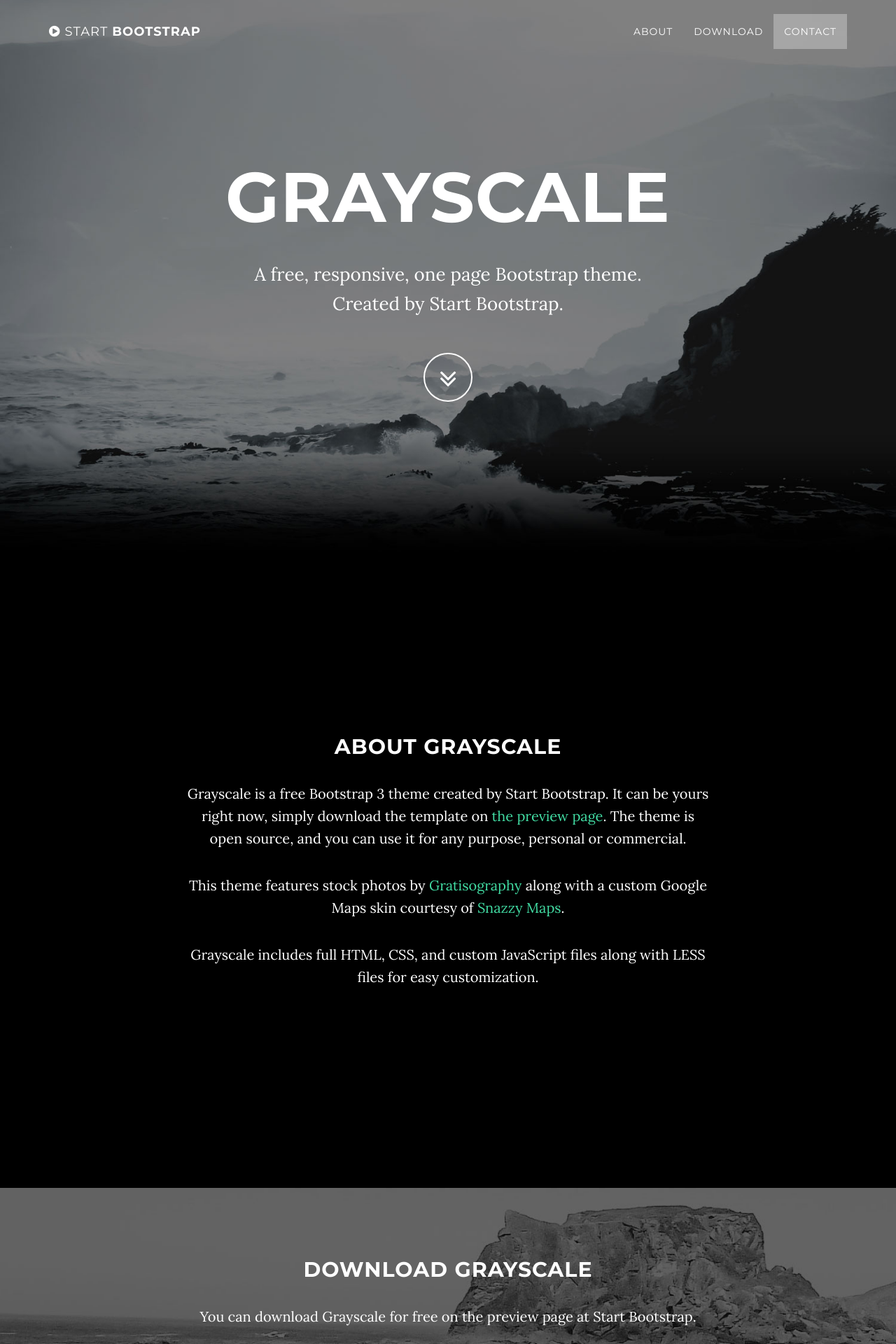
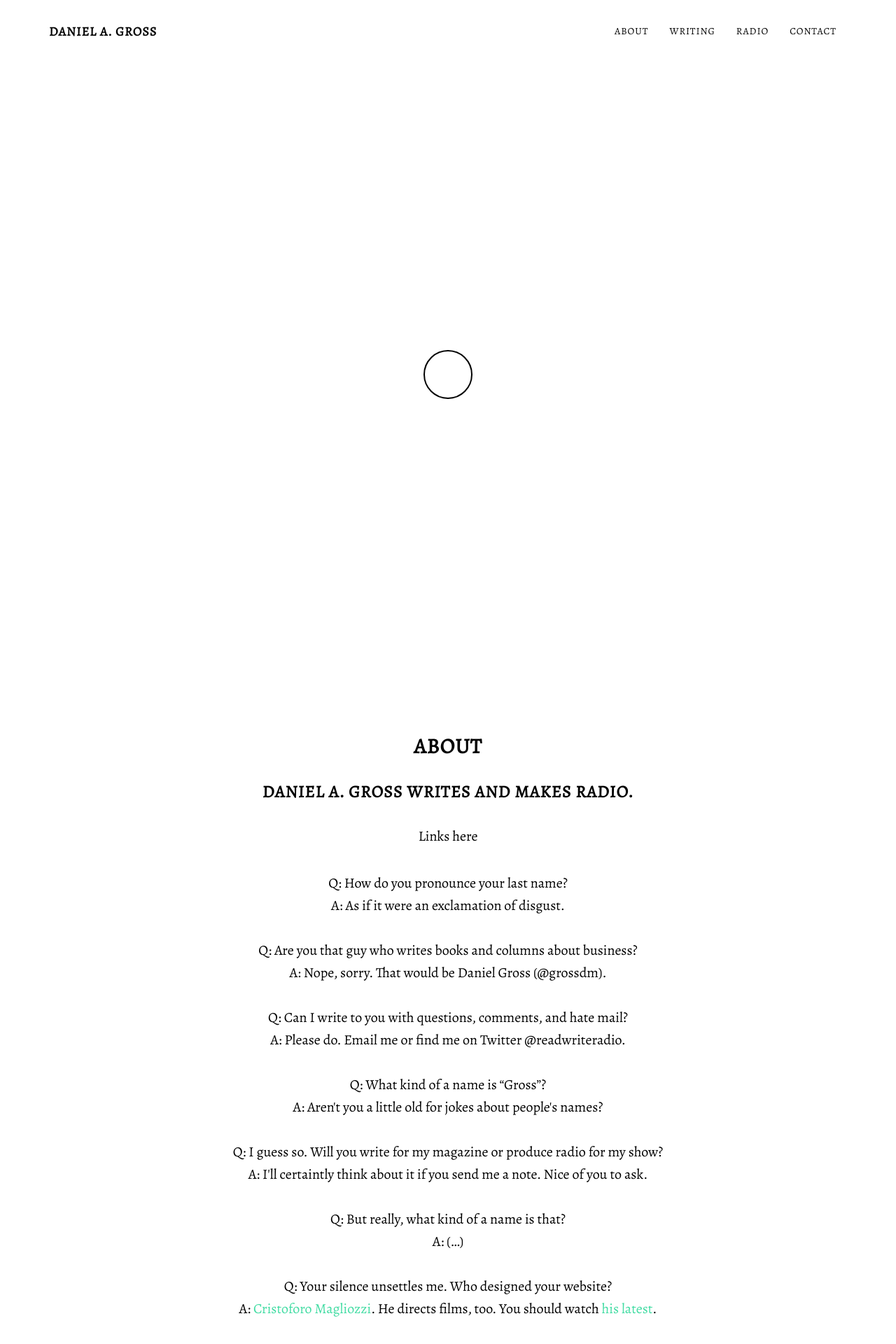
Before and after one commit to grodzianowski/dgws, a PHP site: page / in a window 1280 px wide. Shown: the top 1920 px of the page at 70% size. Run offline with PHP 8.4, Linux system fonts and the light colour scheme; some libraries are stand-ins or nearby versions.

Commit message:
skeleton

```diff
--- a/css/grayscale.css
+++ b/css/daniel.css
@@ -1,15 +1,13 @@
 /*!
- * Start Bootstrap - Grayscale Bootstrap Theme (http://startbootstrap.com)
- * Code licensed under the Apache License v2.0.
- * For details, see http://www.apache.org/licenses/LICENSE-2.0.
- */
+ * Daniel Theme
+*/
 
 body {
     width: 100%;
     height: 100%;
-    font-family: Lora,"Helvetica Neue",Helvetica,Arial,sans-serif;
-    color: #fff;
-    background-color: #000;
+    font-family: Alegreya, serif;
+    color: #000;
+    background-color: #fff;
 }
 
 html {
@@ -25,7 +23,7 @@ h5,
 h6 {
     margin: 0 0 35px;
     text-transform: uppercase;
-    font-family: Montserrat,"Helvetica Neue",Helvetica,Arial,sans-serif;
+    font-family: Alegreya, serif;
     font-weight: 700;
     letter-spacing: 1px;
 }
@@ -65,8 +63,8 @@ a:focus {
     margin-bottom: 0;
     border-bottom: 1px solid rgba(255,255,255,.3);
     text-transform: uppercase;
-    font-family: Montserrat,"Helvetica Neue",Helvetica,Arial,sans-serif;
-    background-color: #000;
+    font-family: Alegreya, serif;
+    background-color: #fff;
 }
 
 .navbar-custom .navbar-brand {
@@ -80,7 +78,7 @@ a:focus {
 .navbar-custom .navbar-brand .navbar-toggle {
     padding: 4px 6px;
     font-size: 16px;
-    color: #fff;
+    color: #000;
 }
 
 .navbar-custom .navbar-brand .navbar-toggle:focus,
@@ -89,7 +87,7 @@ a:focus {
 }
 
 .navbar-custom a {
-    color: #fff;
+    color: #000;
 }
 
 .navbar-custom .nav li a {
@@ -119,7 +117,7 @@ a:focus {
 }
 
 .navbar-custom .nav li.active a:hover {
-    color: #fff;
+    color: #000;
 }
 
 @media(min-width:768px) {
@@ -136,7 +134,7 @@ a:focus {
     .navbar-custom.top-nav-collapse {
         padding: 0;
         border-bottom: 1px solid rgba(255,255,255,.3);
-        background: #000;
+        background: #fff;
     }
 }
 
@@ -147,8 +145,8 @@ a:focus {
     padding: 100px 0;
     text-align: center;
     color: #fff;
-    background: url(../img/intro-bg.jpg) no-repeat bottom center scroll;
-    background-color: #000;
+    /*background: url(../img/intro-bg.jpg) no-repeat bottom center scroll;*/
+    background-color: #fff;
     -webkit-background-size: cover;
     -moz-background-size: cover;
     background-size: cover;
@@ -188,7 +186,7 @@ a:focus {
     height: 70px;
     margin-top: 15px;
     padding: 7px 16px;
-    border: 2px solid #fff;
+    border: 2px solid #000;
     border-radius: 100%!important;
     font-size: 40px;
     color: #fff;
@@ -264,9 +262,9 @@ a:focus {
 .download-section {
     width: 100%;
     padding: 50px 0;
-    color: #fff;
-    background: url(../img/downloads-bg.jpg) no-repeat center center scroll;
-    background-color: #000;
+    color: #000;
+    /*background: url(../img/downloads-bg.jpg) no-repeat center center scroll;*/
+    background-color: #fff;
     -webkit-background-size: cover;
     -moz-background-size: cover;
     background-size: cover;
@@ -297,7 +295,7 @@ a:focus {
 .btn {
     border-radius: 0;
     text-transform: uppercase;
-    font-family: Montserrat,"Helvetica Neue",Helvetica,Arial,sans-serif;
+    font-family: Alegreya, serif;
     font-weight: 400;
     -webkit-transition: all .3s ease-in-out;
     -moz-transition: all .3s ease-in-out;
@@ -305,17 +303,17 @@ a:focus {
 }
 
 .btn-default {
-    border: 1px solid #42dca3;
-    color: #42dca3;
+    border: 1px solid #000;
+    color: #000;
     background-color: transparent;
 }
 
 .btn-default:hover,
 .btn-default:focus {
-    border: 1px solid #42dca3;
+    border: 1px solid #fff;
     outline: 0;
     color: #000;
-    background-color: #42dca3;
+    background-color: #fff;
 }
 
 ul.banner-social-buttons {
@@ -350,14 +348,14 @@ footer p {
 
 ::-moz-selection {
     text-shadow: none;
-    background: #fcfcfc;
-    background: rgba(255,255,255,.2);
+    background: #fff;
+    background: rgba(255,255,255,1);
 }
 
 ::selection {
     text-shadow: none;
-    background: #fcfcfc;
-    background: rgba(255,255,255,.2);
+    background: #fff;
+    background: rgba(255,255,255,1);
 }
 
 img::selection {
@@ -369,5 +367,5 @@ img::-moz-selection {
 }
 
 body {
-    webkit-tap-highlight-color: rgba(255,255,255,.2);
+    webkit-tap-highlight-color: rgba(255,255,255,1);
 }
--- a/index.php
+++ b/index.php
@@ -9,18 +9,16 @@
     <meta name="description" content="">
     <meta name="author" content="">
 
-    <title>Grayscale - Start Bootstrap Theme</title>
+    <title>Daniel Gross - Journalsit</title>
 
     <!-- Bootstrap Core CSS -->
     <link href="css/bootstrap.min.css" rel="stylesheet">
 
     <!-- Custom CSS -->
-    <link href="css/grayscale.css" rel="stylesheet">
+    <link href="css/daniel.css" rel="stylesheet">
 
     <!-- Custom Fonts -->
-    <link href="font-awesome/css/font-awesome.min.css" rel="stylesheet" type="text/css">
-    <link href="http://fonts.googleapis.com/css?family=Lora:400,700,400italic,700italic" rel="stylesheet" type="text/css">
-    <link href="http://fonts.googleapis.com/css?family=Montserrat:400,700" rel="stylesheet" type="text/css">
+    <link href='http://fonts.googleapis.com/css?family=Alegreya' rel='stylesheet' type='text/css'>
 
     <!-- HTML5 Shim and Respond.js IE8 support of HTML5 elements and media queries -->
     <!-- WARNING: Respond.js doesn't work if you view the page via file:// -->
@@ -41,7 +39,7 @@
                     <i class="fa fa-bars"></i>
                 </button>
                 <a class="navbar-brand page-scroll" href="#page-top">
-                    <i class="fa fa-play-circle"></i>  <span class="light">Start</span> Bootstrap
+                    Daniel A. Gross
                 </a>
             </div>
 
@@ -56,7 +54,10 @@
                         <a class="page-scroll" href="#about">About</a>
                     </li>
                     <li>
-                        <a class="page-scroll" href="#download">Download</a>
+                        <a class="page-scroll" href="#writing">Writing</a>
+                    </li>
+                     <li>
+                        <a class="page-scroll" href="#radio">Radio</a>
                     </li>
                     <li>
                         <a class="page-scroll" href="#contact">Contact</a>
@@ -74,8 +75,8 @@
             <div class="container">
                 <div class="row">
                     <div class="col-md-8 col-md-offset-2">
-                        <h1 class="brand-heading">Grayscale</h1>
-                        <p class="intro-text">A free, responsive, one page Bootstrap theme.<br>Created by Start Bootstrap.</p>
+                        <h1 class="brand-heading">Daniel A.Gross</h1>
+                        <!--<p class="intro-text">@readwriteradio</p>-->
                         <a href="#about" class="btn btn-circle page-scroll">
                             <i class="fa fa-angle-double-down animated"></i>
                         </a>
@@ -89,22 +90,58 @@
     <section id="about" class="container content-section text-center">
         <div class="row">
             <div class="col-lg-8 col-lg-offset-2">
-                <h2>About Grayscale</h2>
-                <p>Grayscale is a free Bootstrap 3 theme created by Start Bootstrap. It can be yours right now, simply download the template on <a href="http://startbootstrap.com/template-overviews/grayscale/">the preview page</a>. The theme is open source, and you can use it for any purpose, personal or commercial.</p>
-                <p>This theme features stock photos by <a href="http://gratisography.com/">Gratisography</a> along with a custom Google Maps skin courtesy of <a href="http://snazzymaps.com/">Snazzy Maps</a>.</p>
-                <p>Grayscale includes full HTML, CSS, and custom JavaScript files along with LESS files for easy customization.</p>
+                <h2>About</h2>
+                <h3>Daniel A. Gross writes and makes radio.</h3>
+                <p>Links here</p>
+                 	<p>
+                    	Q: How do you pronounce your last name? <br>
+						A: As if it were an exclamation of disgust. <br><br>
+						Q: Are you that guy who writes books and columns about business? <br>
+						A: Nope, sorry. That would be Daniel Gross (@grossdm). <br><br>
+						Q: Can I write to you with questions, comments, and hate mail? <br>
+						A: Please do. Email me or find me on Twitter @readwriteradio. <br><br>
+						Q: What kind of a name is “Gross”? <br>
+						A: Aren't you a little old for jokes about people's names?<br><br>
+						Q: I guess so. Will you write for my magazine or produce radio for my show? <br>
+						A: I'll certaintly think about it if you send me a note. Nice of you to ask. <br><br>
+						Q: But really, what kind of a name is that? <br>
+						A: (…)<br><br>
+						Q: Your silence unsettles me. Who designed your website? <br>
+						A: <a href="http://www.cristoforomagliozzi.com">Cristoforo Magliozzi</a>. He directs films, too. You should watch <a href="http://www.coldstoragedoc.com">his latest</a>.<br><br>
+						Q: Wait, did you really conduct a Q&A just so you wouldn't have to write an “about” section? Who actually came up with the questions? <br>
+						A: I could ask you the same thing.<br><br>
+					</p>
             </div>
         </div>
     </section>
 
-    <!-- Download Section -->
-    <section id="download" class="content-section text-center">
+    <!-- Writing Section -->
+    <section id="writing" class="content-section text-center">
         <div class="download-section">
             <div class="container">
                 <div class="col-lg-8 col-lg-offset-2">
-                    <h2>Download Grayscale</h2>
-                    <p>You can download Grayscale for free on the preview page at Start Bootstrap.</p>
-                    <a href="http://startbootstrap.com/template-overviews/grayscale/" class="btn btn-default btn-lg">Visit Download Page</a>
+                	<h2>Writing</h2>
+                    <h3>You can find some of my writing on newsstands.</h3>
+                    <p>Newsweek Image Here</p>
+                    <h3> Once in a while my stories are picked up by venues like Longreads,Next Draft, the Morning News, and, uh, Australian and Irish radio. </h3>
+                    <p>Longreads Image</p>
+                    <h3> I curate stuff, too. Mostly on Twitter(add link), but sometimes elsewhere(add link).</h3>
+                </div>
+            </div>
+        </div>
+    </section>
+
+     <!-- Radio Section -->
+    <section id="radio" class="content-section text-center">
+        <div class="download-section">
+            <div class="container">
+                <div class="col-lg-8 col-lg-offset-2">
+                    <h2>Radio</h2>
+                    <h3>And you can hear my stories on public radio shows and podcasts.</h3>
+                    <p>99% Invisible. “Tunnel 57.”</p>
+                    <p>KCRW's UnFictional. “Bookbinder.”</p>
+                    <p>ABC's Radiotonic. “Living by the Book.”</p>
+                    <p>Rendered Radio. “Everything is an Instrument.”</p>
                 </div>
             </div>
         </div>
@@ -114,32 +151,22 @@
     <section id="contact" class="container content-section text-center">
         <div class="row">
             <div class="col-lg-8 col-lg-offset-2">
-                <h2>Contact Start Bootstrap</h2>
-                <p>Feel free to email us to provide some feedback on our templates, give us suggestions for new templates and themes, or to just say hello!</p>
-                <p><a href="mailto:feedback@startbootstrap.com">feedback@startbootstrap.com</a>
+                <h2>Contact Daniel A. Gross</h2>
+                <p>Blurb about contacting</p>
+                <p><a href="mailto:feedback@startbootstrap.com">Email Address Here</a>
                 </p>
                 <ul class="list-inline banner-social-buttons">
                     <li>
                         <a href="https://twitter.com/SBootstrap" class="btn btn-default btn-lg"><i class="fa fa-twitter fa-fw"></i> <span class="network-name">Twitter</span></a>
                     </li>
-                    <li>
-                        <a href="https://github.com/IronSummitMedia/startbootstrap" class="btn btn-default btn-lg"><i class="fa fa-github fa-fw"></i> <span class="network-name">Github</span></a>
-                    </li>
-                    <li>
-                        <a href="https://plus.google.com/+Startbootstrap/posts" class="btn btn-default btn-lg"><i class="fa fa-google-plus fa-fw"></i> <span class="network-name">Google+</span></a>
-                    </li>
                 </ul>
             </div>
         </div>
     </section>
-
-    <!-- Map Section -->
-    <div id="map"></div>
-
     <!-- Footer -->
     <footer>
         <div class="container text-center">
-            <p>Copyright &copy; Your Website 2014</p>
+            <p>Copyright &copy; Daniel A. Gross 2015</p>
         </div>
     </footer>
 
@@ -152,9 +179,6 @@
     <!-- Plugin JavaScript -->
     <script src="js/jquery.easing.min.js"></script>
 
-    <!-- Google Maps API Key - Use your own API key to enable the map feature. More information on the Google Maps API can be found at https://developers.google.com/maps/ -->
-    <script type="text/javascript" src="https://maps.googleapis.com/maps/api/js?key=AIzaSyCRngKslUGJTlibkQ3FkfTxj3Xss1UlZDA&sensor=false"></script>
-
     <!-- Custom Theme JavaScript -->
     <script src="js/grayscale.js"></script>
 
```
